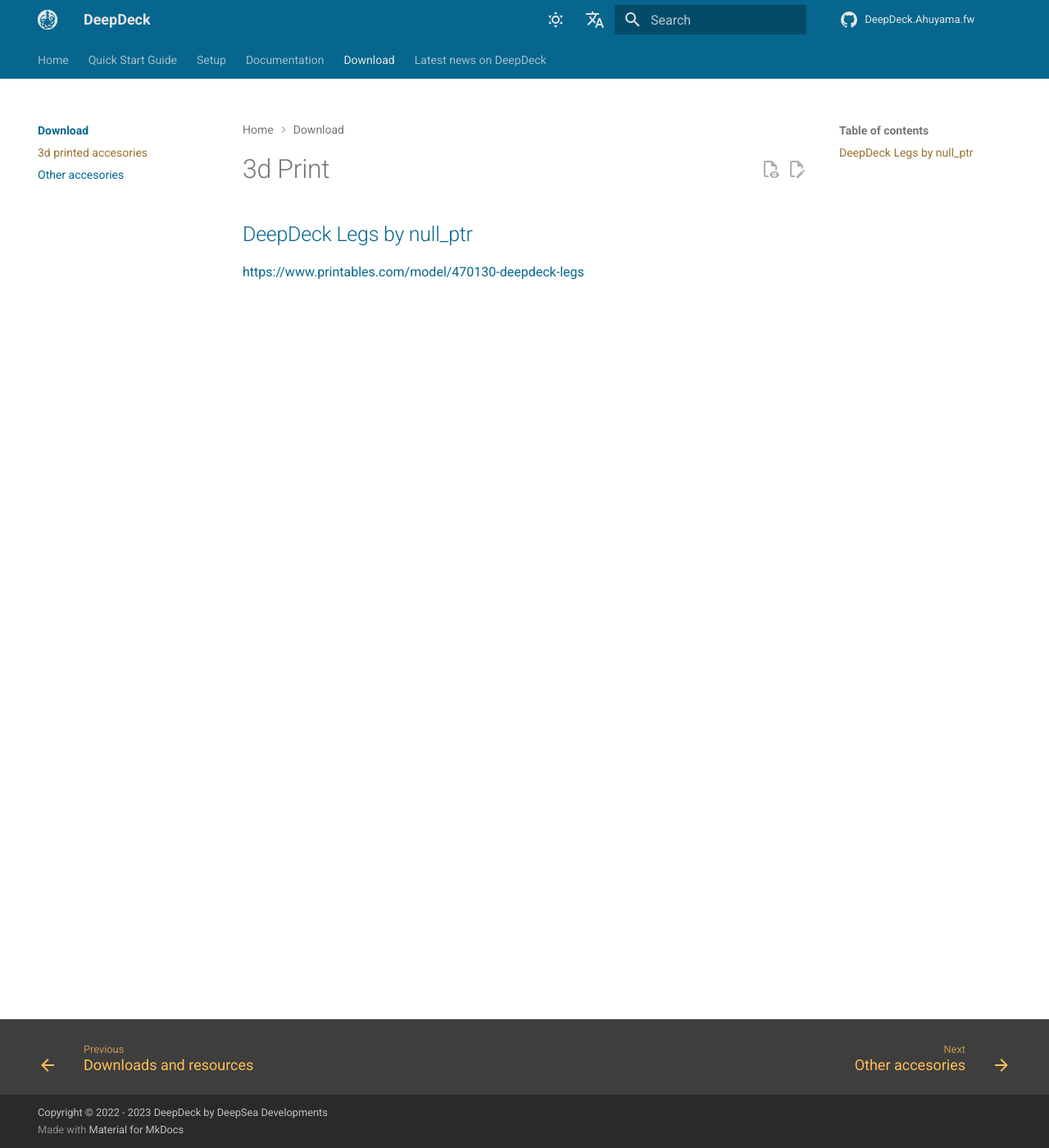
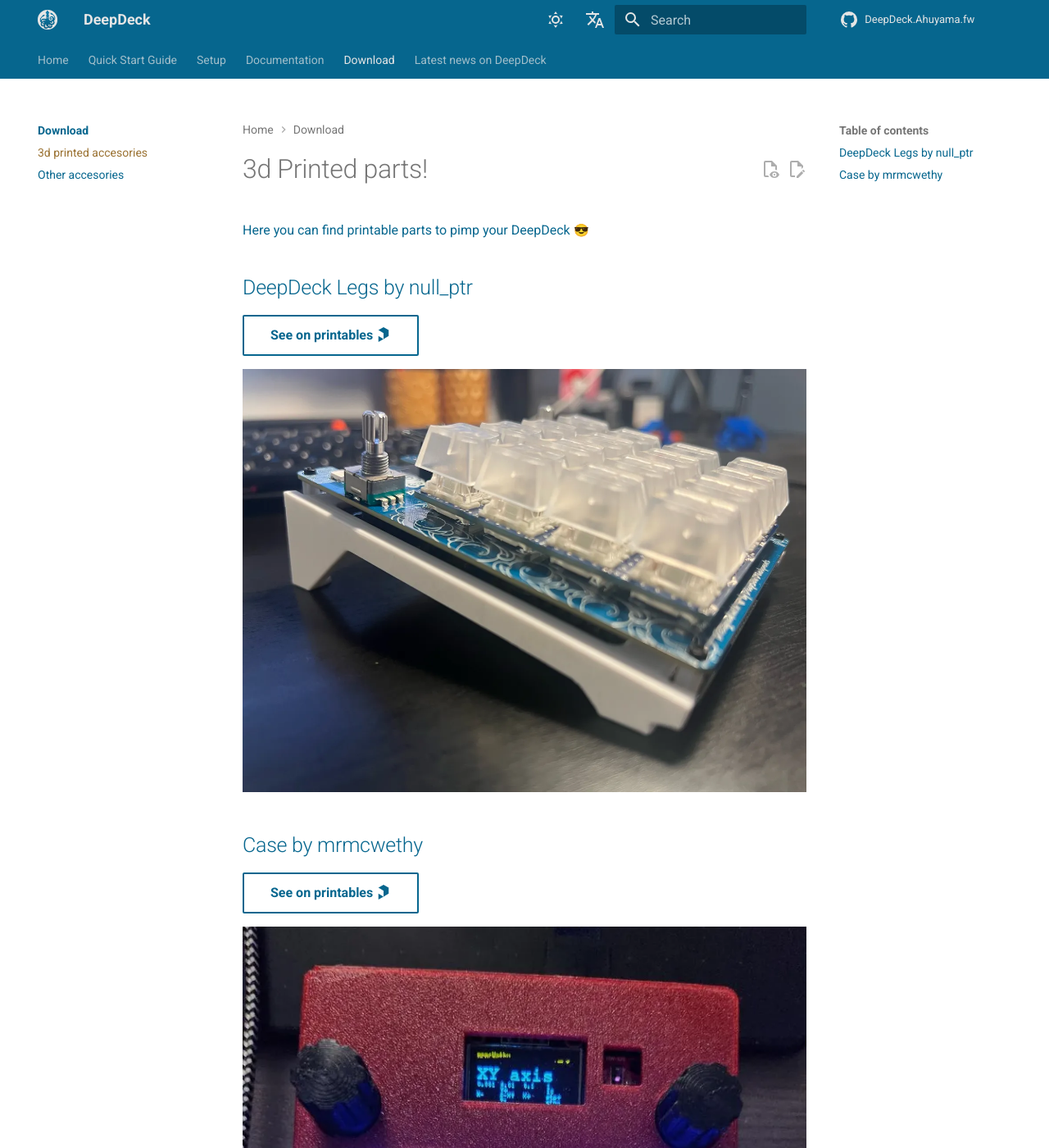
Before and after one commit to DeepSea-Developments/DeepDeck.Ahuyama.fw, an MkDocs documentation site: the page built from docs/en/Resources/3d-prints.md, in a window 1280 px wide and 1400 px high. Shown: the whole window at 82% size. Built offline with MkDocs 1.6.1 and Material for MkDocs 9.7.7, drawn with Linux system fonts in a browser that asks for light colours; emoji names are drawn with the system emoji font; plug-ins that fetch from the network failed and are left out; comment, search, counter and statistics services are not loaded.

Commit message:
added 3d print section

```diff
--- a/docs/en/Resources/3d-prints.md
+++ b/docs/en/Resources/3d-prints.md
@@ -1,5 +1,15 @@
-# 3d Print
+# 3d Printed parts!
+
+Here you can find printable parts to pimp your DeepDeck :sunglasses:
 
 ## DeepDeck Legs by null_ptr
+[See on printables :simple-printables:](
+https://www.printables.com/model/470130-deepdeck-legs){.md-button}
 
-https://www.printables.com/model/470130-deepdeck-legs
+![DeepDeck Legs by null_ptr](deepdeck_legs.png)
+
+## Case by mrmcwethy
+[See on printables :simple-printables:](
+https://www.printables.com/model/488483-deepdeck-macro-keyboard-case){.md-button}
+
+![DeepDeck case by mrmcwethy](deepdeck_case.png)
```
Also changed, not shown: docs/en/Resources/deepdeck_case.png (added), docs/en/Resources/deepdeck_legs.png (added).
